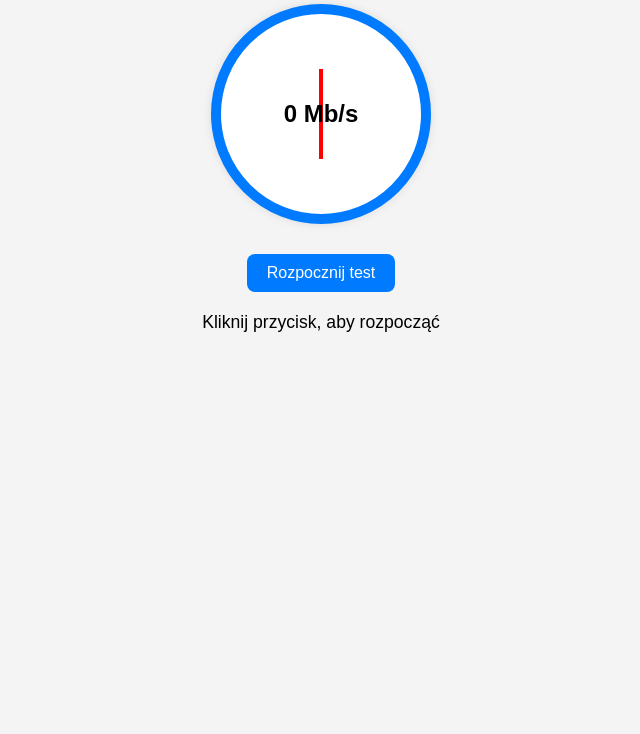
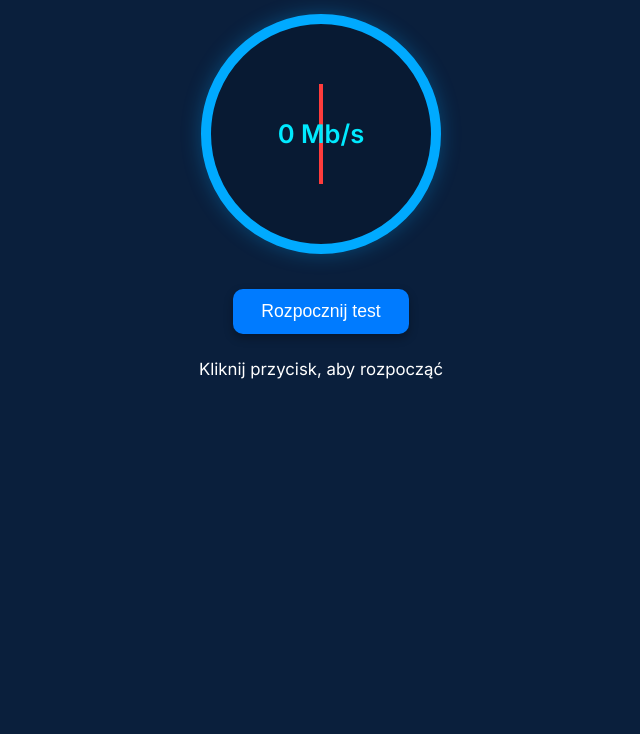
Before and after one commit to oleksow/speedtest, a plain HTML site: page index.html in a window 1280 px wide. Shown: the part 132-866 px from the top of the page, without its empty margins (319-959 px from the left). Drawn offline with Linux system fonts and the light colour scheme.

Commit message:
Update index.html

```diff
--- a/index.html
+++ b/index.html
@@ -1,68 +1,87 @@
 <!DOCTYPE html>
 <html lang="pl">
 <head>
-  <meta charset="UTF-8">
+  <meta charset="UTF-8" />
+  <meta name="viewport" content="width=device-width, initial-scale=1.0"/>
   <title>SpeedTest Internetu</title>
+  <link href="https://fonts.googleapis.com/css2?family=Inter:wght@400;600&display=swap" rel="stylesheet">
   <style>
     body {
-      font-family: Arial, sans-serif;
-      background: #f4f4f4;
+      font-family: 'Inter', sans-serif;
+      background: #0a1f3c;
+      color: #ffffff;
+      margin: 0;
+      padding: 0;
       display: flex;
       flex-direction: column;
       align-items: center;
       justify-content: flex-start;
+      min-height: 100vh;
       padding-top: 50px;
-      min-height: 100vh;
     }
 
     h1 {
-      font-size: 2rem;
-      margin-bottom: 20px;
+      font-size: 2.2rem;
+      margin-bottom: 30px;
+      color: #ffffff;
     }
 
     #circle {
       position: relative;
-      width: 200px;
-      height: 200px;
-      border: 10px solid #007bff;
+      width: 220px;
+      height: 220px;
+      border: 10px solid #00aaff;
       border-radius: 50%;
-      background: white;
-      box-shadow: 0 0 10px rgba(0,0,0,0.1);
+      background: #081a33;
       display: flex;
       align-items: center;
       justify-content: center;
+      box-shadow: 0 0 20px rgba(0,170,255,0.3);
     }
 
     #arrow {
       position: absolute;
       width: 4px;
-      height: 90px;
-      background: red;
+      height: 100px;
+      background: #ff3c3c;
       transform-origin: bottom center;
       transition: transform 0.4s ease;
     }
 
     #speed {
-      font-size: 1.5rem;
+      font-size: 1.6rem;
       font-weight: bold;
       z-index: 1;
+      color: #00eaff;
     }
 
     button {
-      margin-top: 30px;
-      padding: 10px 20px;
-      font-size: 1rem;
+      margin-top: 35px;
+      padding: 12px 28px;
+      font-size: 1.1rem;
       background-color: #007bff;
       color: white;
       border: none;
+      border-radius: 10px;
       cursor: pointer;
-      border-radius: 8px;
+      box-shadow: 0 4px 10px rgba(0,0,0,0.3);
+      transition: background-color 0.3s ease, transform 0.2s;
+    }
+
+    button:hover {
+      background-color: #005ec2;
+      transform: scale(1.03);
     }
 
     #result, #isp {
-      margin-top: 20px;
+      margin-top: 25px;
+      font-size: 1.05rem;
       text-align: center;
-      font-size: 1.1rem;
+      max-width: 90%;
+    }
+
+    #isp b {
+      color: #00eaff;
     }
   </style>
 </head>
@@ -87,25 +106,22 @@
     const arrow = document.getElementById("arrow");
     resultDiv.textContent = "Test trwa...";
 
-    // Przykładowy plik do pobrania (ważny do pomiaru)
     const imageAddr = "https://upload.wikimedia.org/wikipedia/commons/3/3f/Fronalpstock_big.jpg";
-    const downloadSize = 4995374; // rozmiar pliku w bajtach
+    const downloadSize = 4995374;
 
     const startTime = new Date().getTime();
     const download = new Image();
 
     download.onload = async function () {
       const endTime = new Date().getTime();
-      const duration = (endTime - startTime) / 1000; // w sekundach
+      const duration = (endTime - startTime) / 1000;
       const bitsLoaded = downloadSize * 8;
       const speedMbps = (bitsLoaded / duration / 1024 / 1024).toFixed(1);
 
-      // Aktualizacja wyświetlanych danych
       speedDiv.textContent = `${speedMbps} Mb/s`;
       arrow.style.transform = `rotate(${Math.min(speedMbps * 4, 180)}deg)`;
       resultDiv.textContent = `Prędkość pobierania: ${speedMbps} Mb/s`;
 
-      // Pobieranie danych o dostawcy internetu
       try {
         const res = await fetch("https://ipapi.co/json/");
         const data = await res.json();
@@ -123,7 +139,6 @@
       resultDiv.textContent = "Błąd podczas testu.";
     };
 
-    // Unikalny URL, by ominąć cache
     download.src = imageAddr + "?cacheBuster=" + Math.random();
   }
 </script>
```
